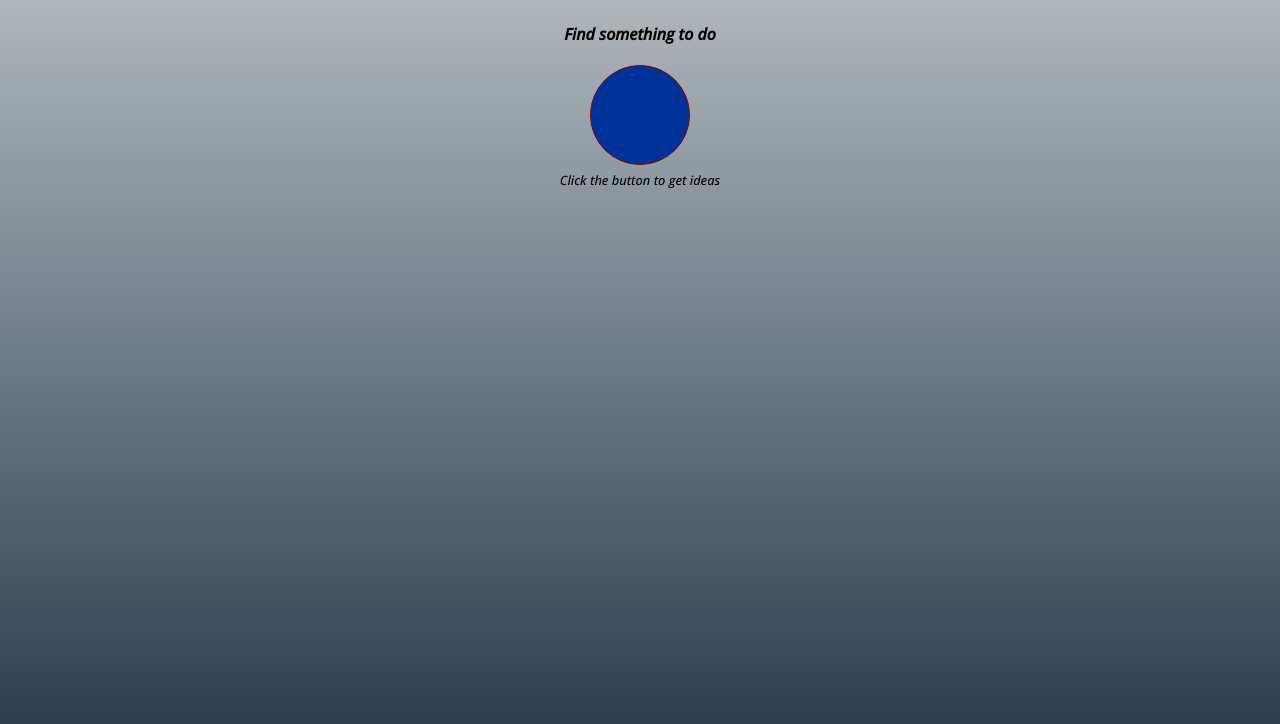
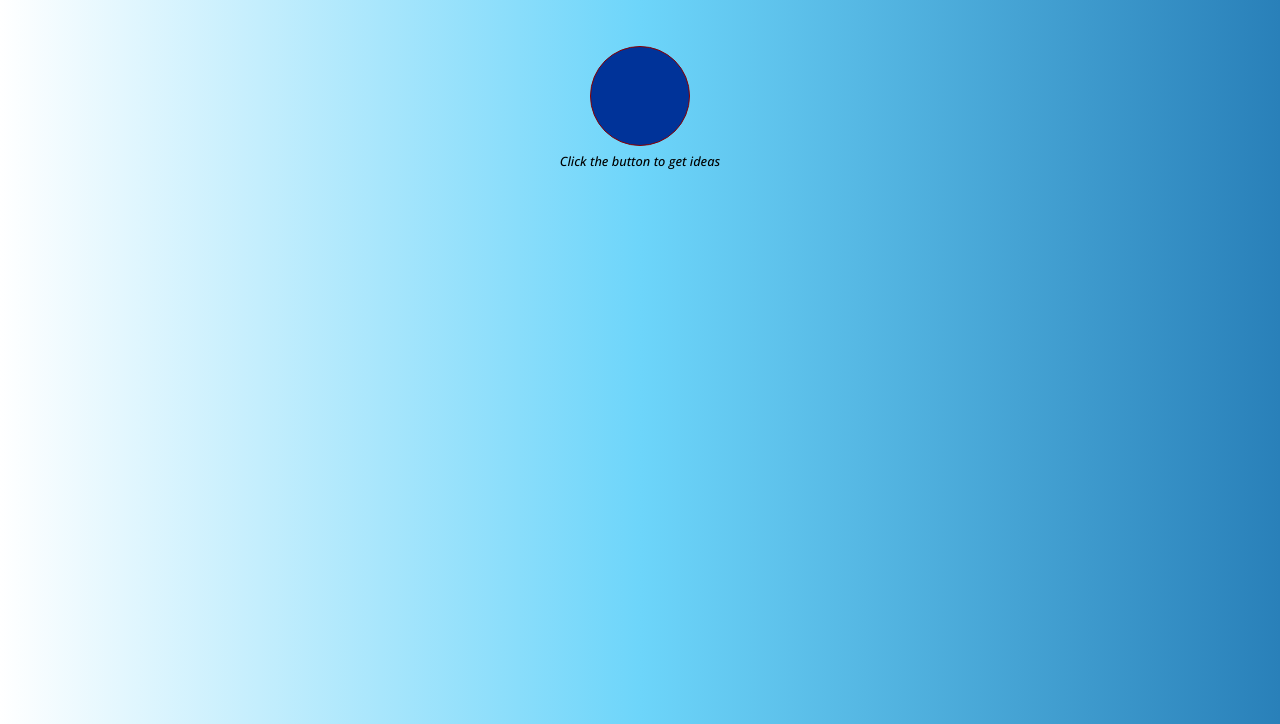
Before and after one commit to michhub-dev/co9cb4263961db628ca8bd430, a website built with Vite: page index.html in a window 1280 px wide. Shown: the part 76-800 px from the top of the page. Built offline with nearby package versions, Linux system fonts and the light colour scheme.

Commit message:
Changed background and title color

```diff
--- a/index.css
+++ b/index.css
@@ -1,8 +1,8 @@
 body {
-    /* uigradients.com */
-    background: #bdc3c7;  /* fallback for old browsers */
-    background: -webkit-linear-gradient(to top, #2c3e50, #bdc3c7);  /* Chrome 10-25, Safari 5.1-6 */
-    background: linear-gradient(to top, #2c3e50, #bdc3c7); /* W3C, IE 10+/ Edge, Firefox 16+, Chrome 26+, Opera 12+, Safari 7+ */
+    background: #2980B9;  /* fallback for old browsers */
+    background: -webkit-linear-gradient(to right, #FFFFFF, #6DD5FA, #2980B9);  /* Chrome 10-25, Safari 5.1-6 */
+    background: linear-gradient(to right, #FFFFFF, #6DD5FA, #2980B9); /* W3C, IE 10+/ Edge, Firefox 16+, Chrome 26+, Opera 12+, Safari 7+ */
+
     background-repeat: no-repeat;
     height: 100vh;
     display: flex;
@@ -34,11 +34,14 @@ background: linear-gradient(to right, #93EDC7, #1CD8D2); /* W3C, IE 10+/ Edge, F
 
 }
 h1{
+    color: #ffffff;
     font-family: 'Open Sans', sans-serif;
     font-size: 2rem;
 }
 h4{
     font-family: 'Open Sans', sans-serif;
+    margin-left: 1rem;
+    margin-right: 1rem;
 }
 small{
     margin-top: 0.5rem;
--- a/index.html
+++ b/index.html
@@ -7,7 +7,7 @@
     </head>
     <body id="body">
         <h1>🤖 Get idea quote 🤖</h1>
-        <h4 id="H4">Find something to do</h4>
+        <h4 id="H4"></h4>
         <button id="btn"></button>
         <small>Click the button to get ideas</small>
         <script src="index.js"></script>
```
